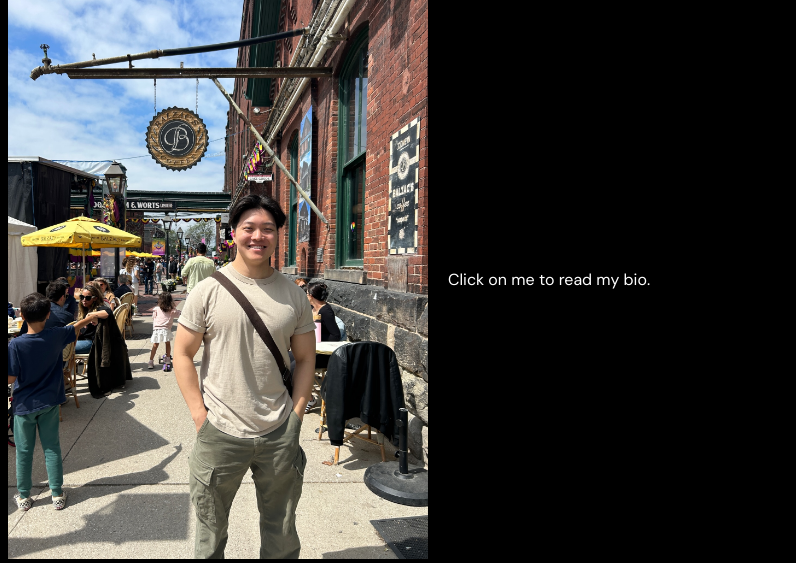
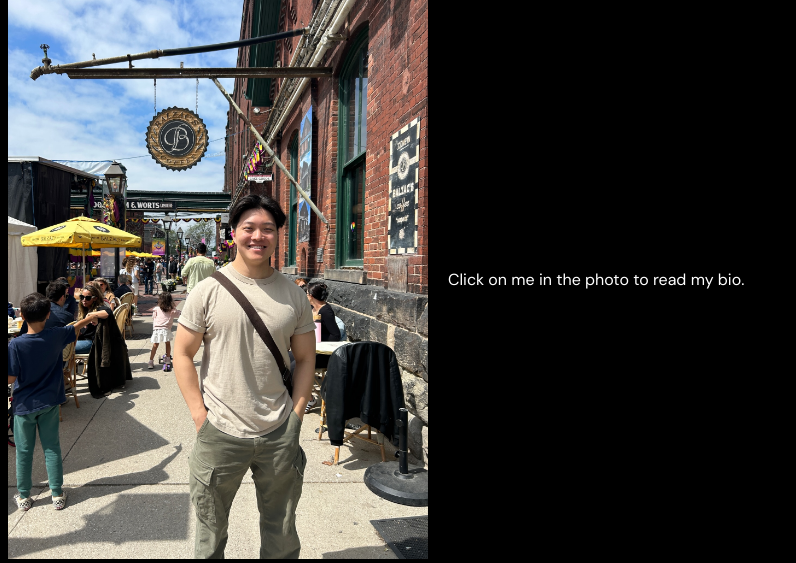
Before and after one commit to hmathlee/personal-website, a FastAPI app: page /bio in a window 1280 px wide. Shown: the part 86-649 px from the top of the page, without its empty margins (0-796 px from the left). Run offline with FastAPI, Linux system fonts and the light colour scheme.

Commit message:
Update initial bio load

```diff
--- a/templates/bio.html
+++ b/templates/bio.html
@@ -24,7 +24,7 @@
         <img src="images/me_black_background.JPG" alt="A version depicting just the cutout of me, with a black background." id="black-background-img">
     </div>
     <div id="bio-container">
-        Click on me to read my bio.
+        Click on me in the photo to read my bio.
     </div>
 </div>
 
```
